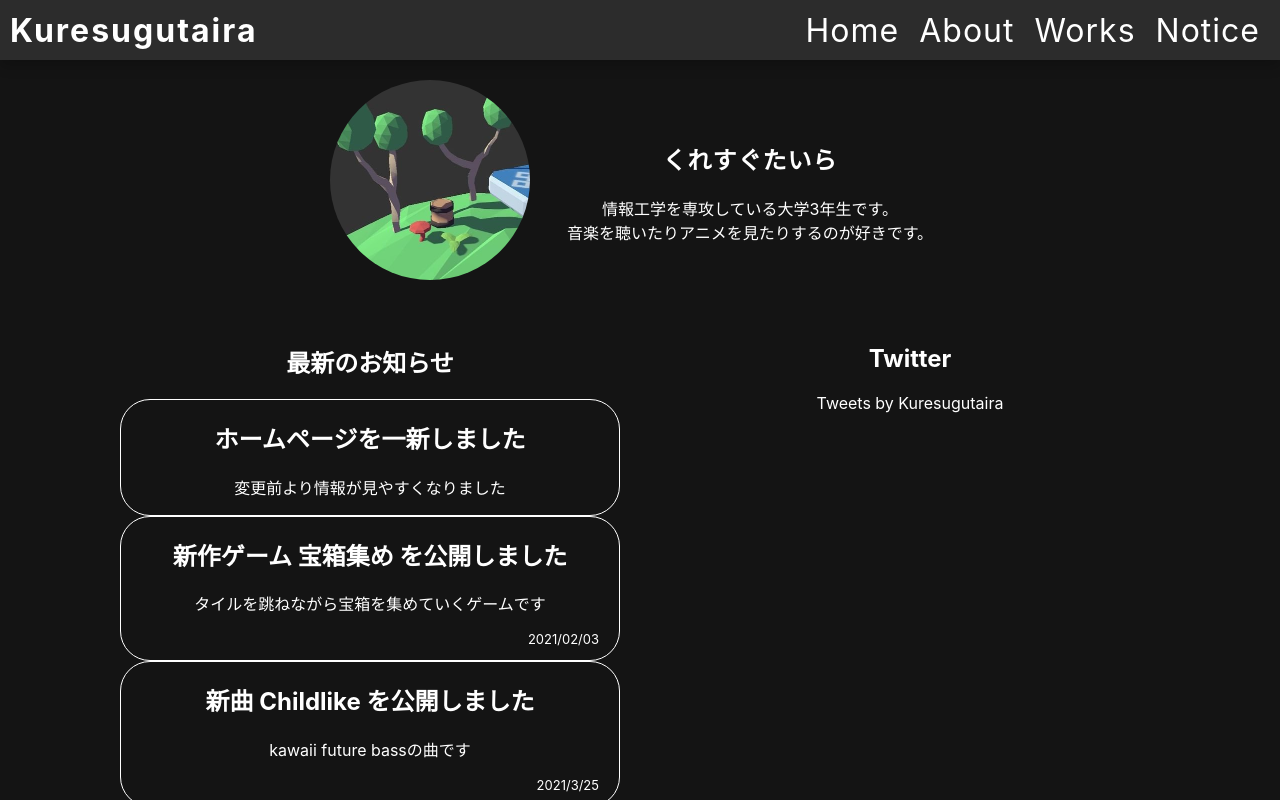
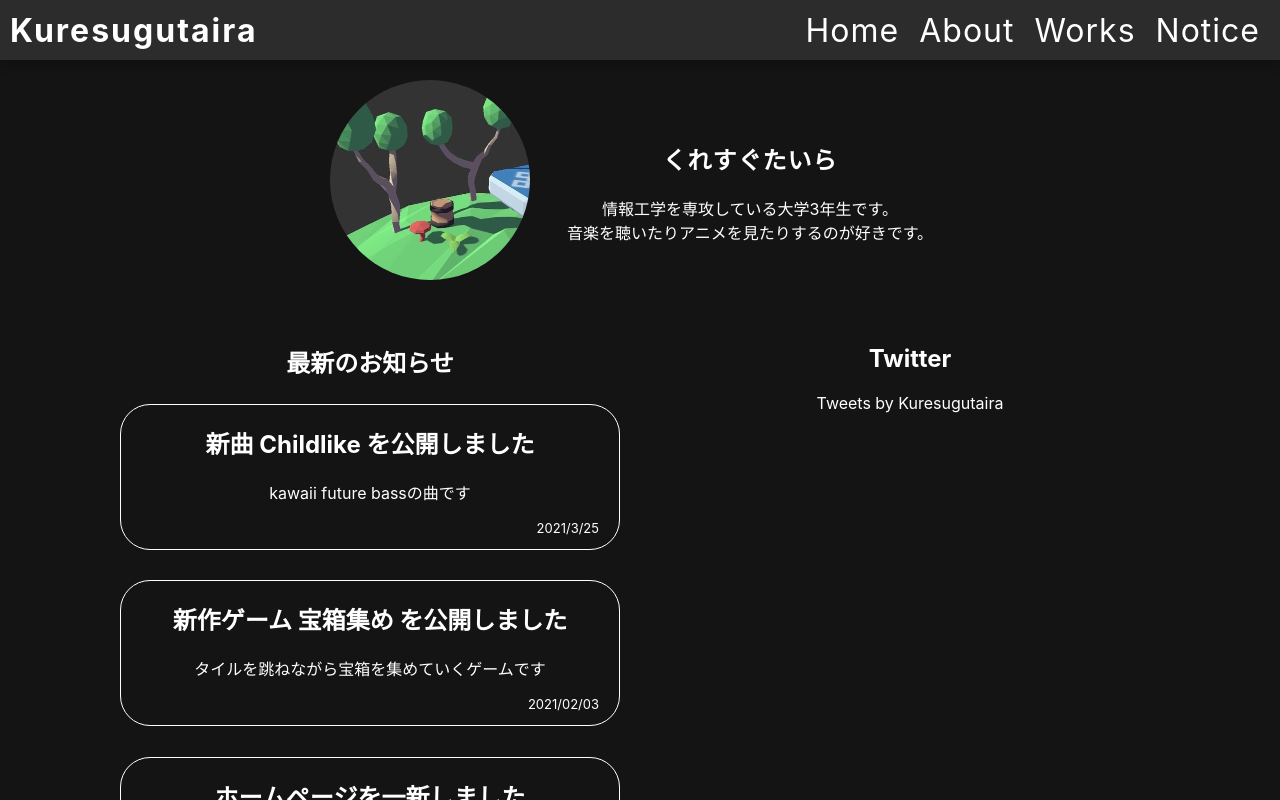
Before and after one commit to kuresugutaira/Homepage, a Next.js app: page / in a window 1280 px wide. Shown: the top 800 px of the page. Built offline with nearby package versions, Linux system fonts and the light colour scheme.

Commit message:
noticeコンポ―ネントの下部にmarginを追加

```diff
--- a/src/components/utils/notice/notice.module.scss
+++ b/src/components/utils/notice/notice.module.scss
@@ -2,6 +2,7 @@
   border-radius: 30px;
   border-color: white;
   border: solid 1px;
+  margin-bottom: 20px;
 }
 
 .date {
--- a/src/styles/Home.module.scss
+++ b/src/styles/Home.module.scss
@@ -44,8 +44,15 @@
 
 .notice_container {
   display: flex;
-  flex-flow: column nowrap;
+  flex-flow: column-reverse nowrap;
   justify-content: space-around;
+  min-height: 500px;
+}
+
+.read_more {
+  border: solid 1px;
+  border-radius: 50px;
+  margin: 10px 100px 0 100px;
 }
 
 .twitter {
@@ -61,10 +68,6 @@
   max-height: 10vh;
 }
 
-.notice_item {
-  margin: 5px 0;
-}
-
 .footer {
   text-align: center;
 }
```
